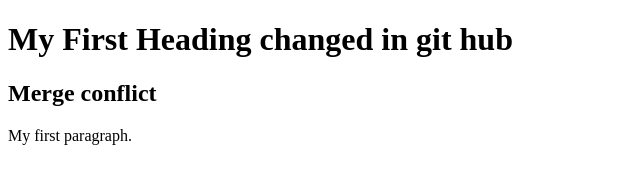
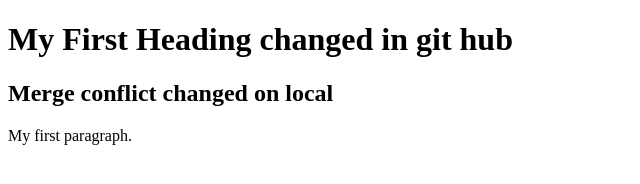
Before and after one commit to UsmanKhalid95/MC, a plain HTML site: page Index.html in a window 1280 px wide. Shown: the whole page, without its empty margins (0-640 px from the left). Drawn offline with Linux system fonts and the light colour scheme.

Commit message:
merge conflict

```diff
--- a/Index.html
+++ b/Index.html
@@ -6,7 +6,7 @@
 <body>
 
 <h1>My First Heading changed in git hub</h1>
-<h2>Merge conflict</h2>
+<h2>Merge conflict changed on local</h2>
 
 <p>My first paragraph.</p>
 
```
